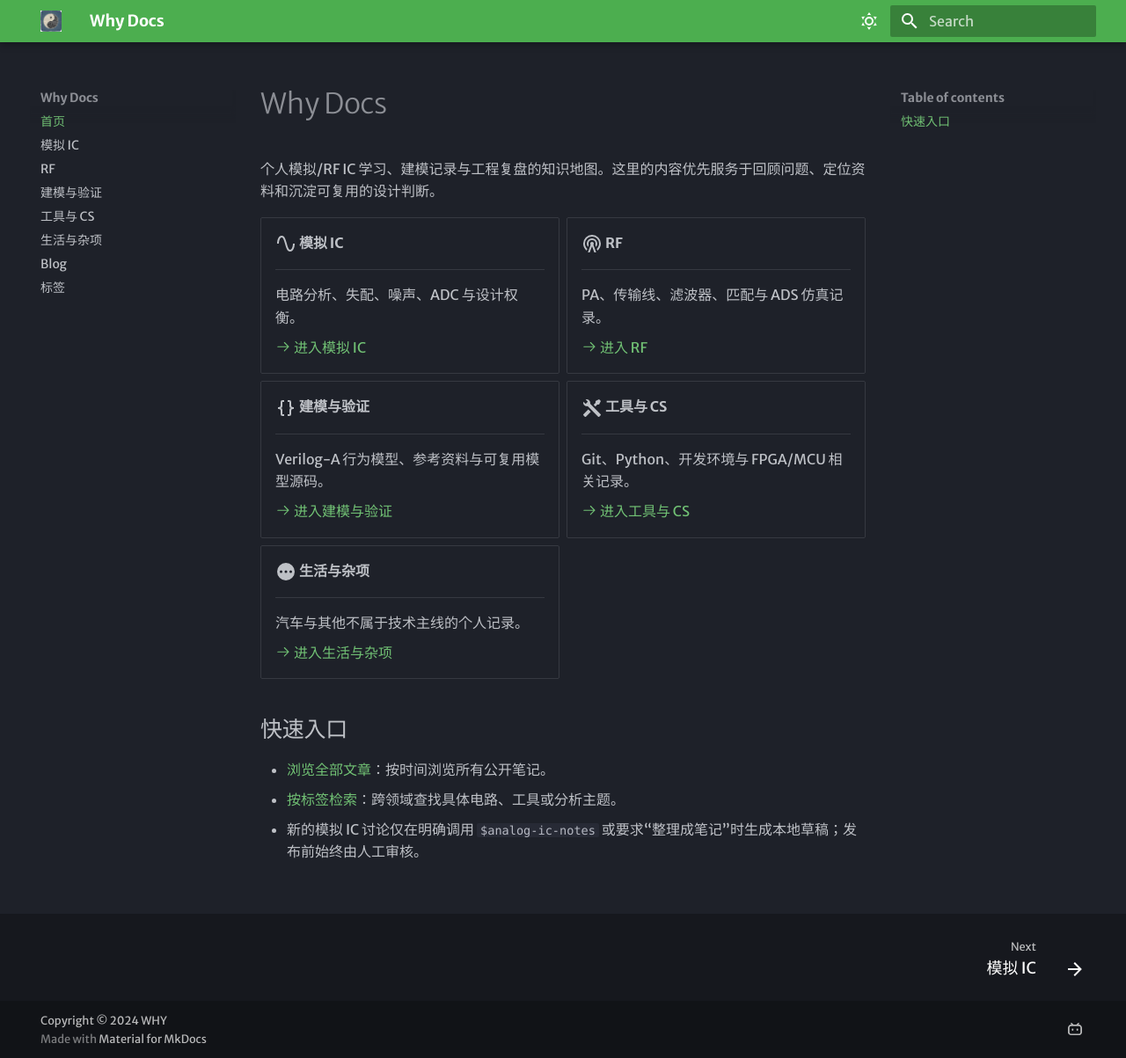
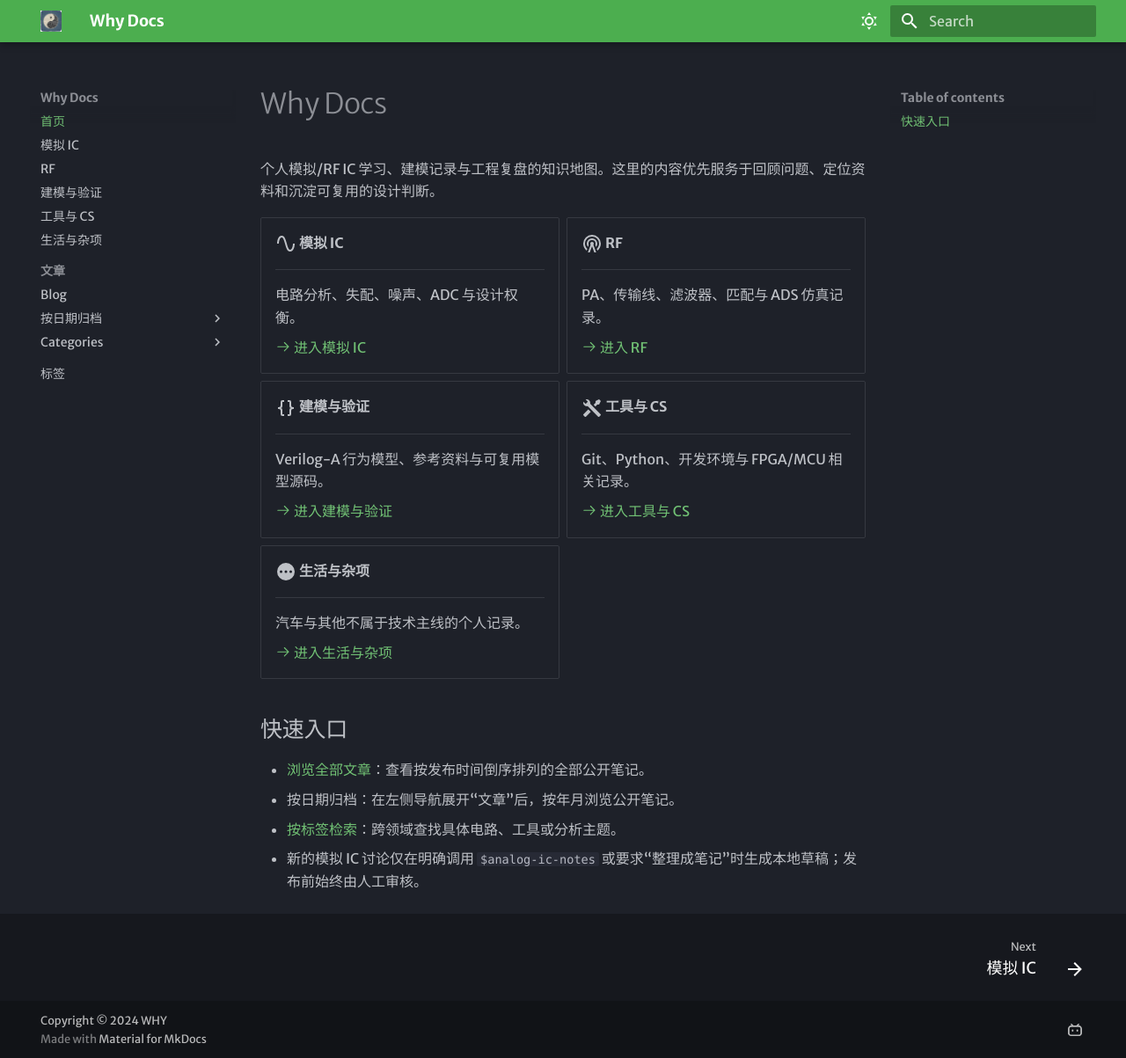
Before and after one commit to why250/mkdocs_why, an MkDocs documentation site: the page built from docs/index.md, in a window 1280 px wide and 1203 px high. Shown: the whole window at 88% size. Built offline with MkDocs 1.6.1 and Material for MkDocs 9.7.7, drawn with Linux system fonts in a browser that asks for light colours; some web fonts are replaced.

Commit message:
re add date

```diff
--- a/docs/index.md
+++ b/docs/index.md
@@ -48,6 +48,7 @@
 
 ## 快速入口
 
-- [浏览全部文章](blog/index.md)：按时间浏览所有公开笔记。
+- [浏览全部文章](blog/index.md)：查看按发布时间倒序排列的全部公开笔记。
+- 按日期归档：在左侧导航展开“文章”后，按年月浏览公开笔记。
 - [按标签检索](tags.md)：跨领域查找具体电路、工具或分析主题。
 - 新的模拟 IC 讨论仅在明确调用 `$analog-ic-notes` 或要求“整理成笔记”时生成本地草稿；发布前始终由人工审核。
--- a/mkdocs.yml
+++ b/mkdocs.yml
@@ -7,13 +7,15 @@ nav:
   - 建模与验证: modeling.md
   - 工具与 CS: tools.md
   - 生活与杂项: misc.md
-  - 全部文章: blog/index.md
+  - 文章:
+    - 全部文章: blog/index.md
   - 标签: tags.md
 plugins:
   - search
   - blog:
       archive_date_format: MM/yyyy
       archive_url_date_format: MM/yyyy
+      archive_name: 按日期归档
       categories_allowed:
         - Car
         - Analog Circuit
```
Also changed, not shown: docs/blog/posts/analog/01_Gilbert_Emitter_Degeneration_Gain_Noise.md (+1 -1 lines), docs/blog/posts/analog/02_MainPath_CTLE_RE_System_Analysis.md (+1 -1 lines).
